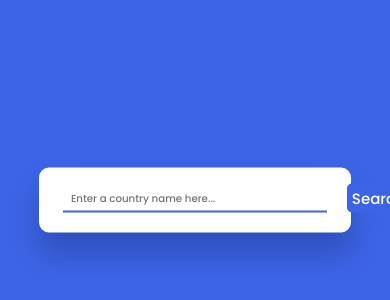
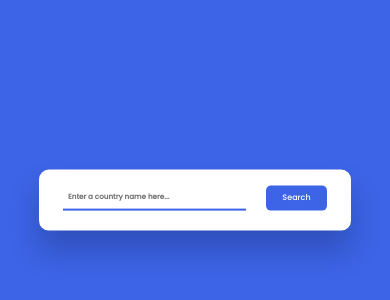
Before and after one commit to Chincoboi/Country-Guide-App, a plain HTML site: page index.html in a window 390 px wide. Shown: the part 222-522 px from the top of the page. Drawn offline with Linux system fonts and the light colour scheme.

Commit message:
Update style.css

```diff
--- a/style.css
+++ b/style.css
@@ -98,15 +98,16 @@ body{
         text-align: center;
     }
     .search-wrapper input{
-        font-size: 0.8em;
+        font-size: 0.5em;
     }
     .search-wrapper button{
         border-radius: 5px;
-        padding: 3px 5px;
-        font-size: 15px;
+        /* padding: 3px 5px; */
+        font-size: 8px;
     }
     .search-wrapper input::placeholder{
-        font-size: 0.8em;
+        font-size: 0.9em;
+        font-weight: 600;
     }
     .container .flag-img{
         width: 25%;
```
